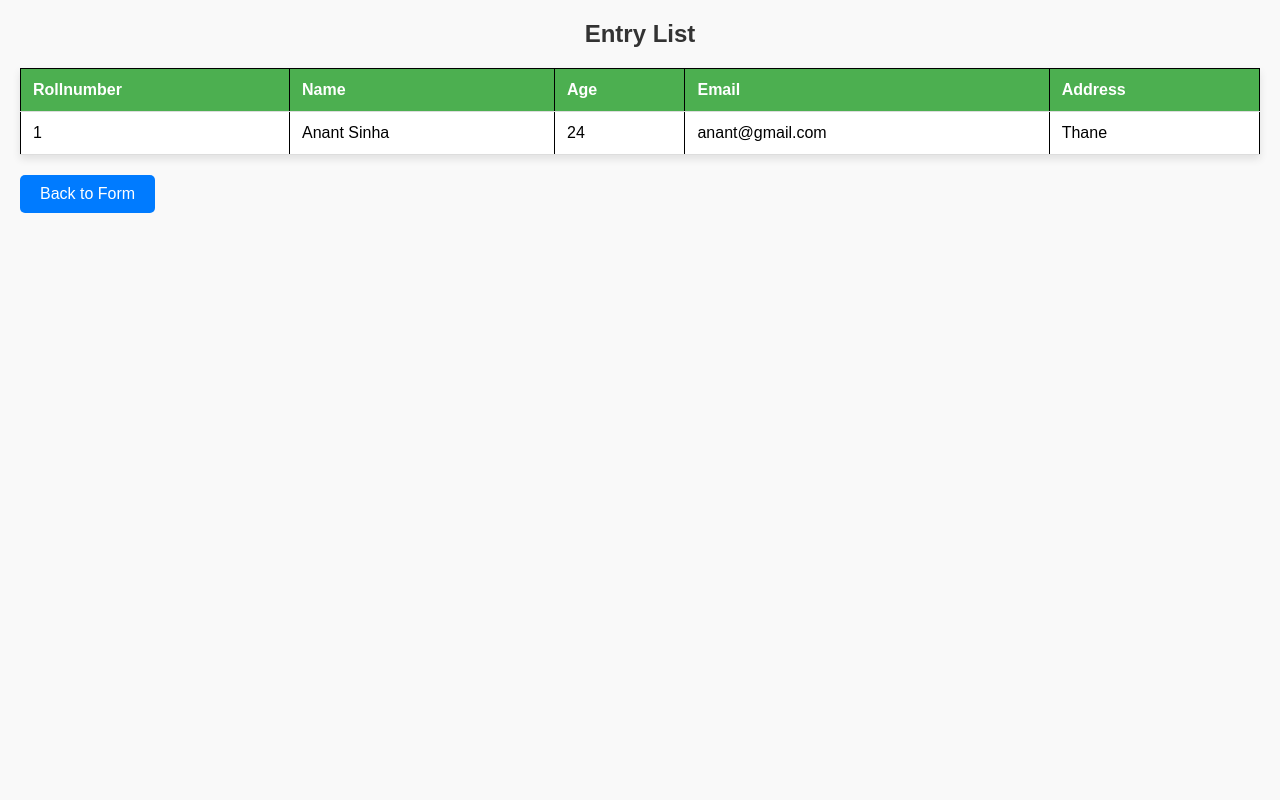
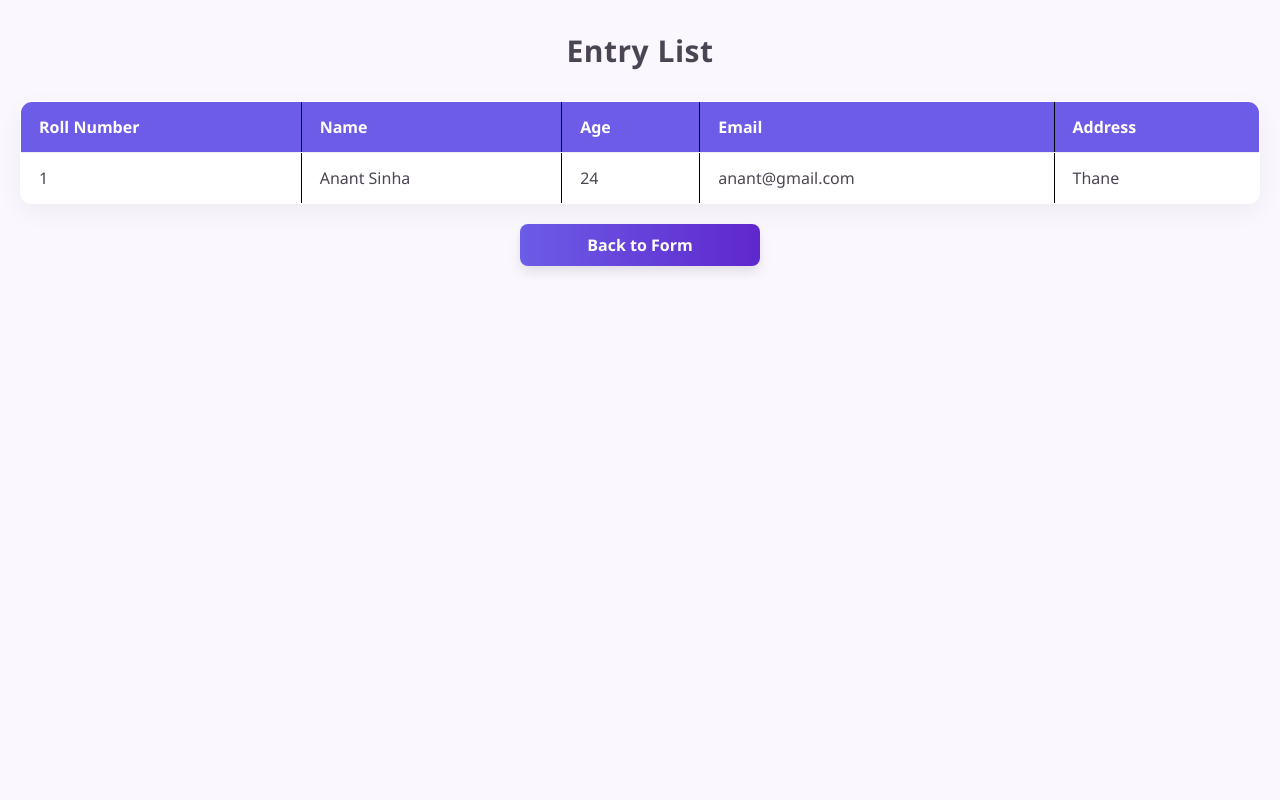
Before and after one commit to McaCoders2025/DocumentStoreWebsite, a Django app: page /student_info/110/ in a window 1280 px wide. Run offline with Django 5.2, Linux system fonts and the light colour scheme; data comes from the database, SQL or seed files in the repository.

Commit message:
Update display.html

```diff
--- a/home/templates/display.html
+++ b/home/templates/display.html
@@ -1,68 +1,131 @@
 {% extends "base.html" %}
 
 {% block start %}
-<h2>Entry List</h2>
+<h2 class="page-title">Entry List</h2>
 
 <style>
     body {
-        font-family: Arial, sans-serif;
-        background-color: #f9f9f9;
+        font-family: 'Segoe UI', Tahoma, Geneva, Verdana, sans-serif;
+        background-color: #faf7ff;
         margin: 0;
-        padding: 20px;
+        padding: 30px 20px;
     }
 
-    h2 {
+    .page-title {
         text-align: center;
-        color: #333;
+        color: #4b4453;
+        margin-bottom: 30px;
+        font-size: 30px;
+        font-weight: 700;
+        letter-spacing: 0.5px;
     }
 
     table {
         width: 100%;
         border-collapse: collapse;
+        background-color: #fff;
+        box-shadow: 0 8px 25px rgba(0, 0, 0, 0.05);
+        border-radius: 12px;
+        overflow: hidden;
+        animation: fadeIn 0.5s ease-in-out;
         margin-top: 20px;
-        background-color: white;
-        box-shadow: 0 4px 8px rgba(0, 0, 0, 0.1);
     }
 
-    th,
-    td {
-        padding: 12px;
+    th, td {
+        padding: 14px 18px;
         text-align: left;
-        border-bottom: 1px solid #ddd;
         font-size: 16px;
+        border-bottom: 1px solid #eee;
+        color: #4b4453;
     }
 
     th {
-        background-color: #4CAF50;
+        background-color: #6c5ce7;
         color: white;
+        font-weight: 600;
+    }
+
+    tr:nth-child(even) {
+        background-color: #f9f5ff;
     }
 
     tr:hover {
-        background-color: #f1f1f1;
+        background-color: #f3e8ff;
+    }
+
+    @keyframes fadeIn {
+        from {
+            opacity: 0;
+            transform: translateY(20px);
+        }
+        to {
+            opacity: 1;
+            transform: translateY(0);
+        }
     }
 
     .btn {
         display: inline-block;
+        margin: 20px auto 0 auto;
         padding: 10px 20px;
-        background-color: #007BFF;
+        background: linear-gradient(to right, #6c5ce7, #5f27cd);
         color: white;
         text-decoration: none;
-        border-radius: 5px;
-        margin-top: 20px;
+        font-size: 16px;
+        border-radius: 8px;
         text-align: center;
-        font-size: 16px;
-        transition: background-color 0.3s ease;
+        box-shadow: 0 6px 12px rgba(0, 0, 0, 0.1);
+        transition: all 0.3s ease;
+        max-width: 200px;
+        font-weight: 600;
+        display: block;
     }
 
     .btn:hover {
-        background-color: #0056b3;
+        background: #4a3fb3;
+        transform: scale(1.03);
+    }
+
+    @media screen and (max-width: 768px) {
+        table, thead, tbody, th, td, tr {
+            display: block;
+        }
+
+        thead {
+            display: none;
+        }
+
+        tr {
+            margin-bottom: 15px;
+            padding: 12px;
+            border-radius: 10px;
+            background: white;
+            box-shadow: 0 4px 8px rgba(0,0,0,0.05);
+        }
+
+        td {
+            position: relative;
+            padding: 12px 12px 12px 140px;
+            font-size: 15px;
+            color: #4b4453;
+        }
+
+        td::before {
+            content: attr(data-label);
+            position: absolute;
+            top: 12px;
+            left: 12px;
+            font-weight: 700;
+            color: #6c5ce7;
+            font-size: 14px;
+        }
     }
 </style>
 
 <table>
     <thead>
         <tr>
-            <th>Rollnumber</th>
+            <th>Roll Number</th>
             <th>Name</th>
             <th>Age</th>
             <th>Email</th>
@@ -71,11 +134,11 @@
     </thead>
     <tbody>
         <tr>
-            <td>{{ student.rollnumber }}</td>
-            <td>{{ student.name }}</td>
-            <td>{{ student.age }}</td>
-            <td>{{ student.email }}</td>
-            <td>{{ student.address }}</td>
+            <td data-label="Roll Number">{{ student.rollnumber }}</td>
+            <td data-label="Name">{{ student.name }}</td>
+            <td data-label="Age">{{ student.age }}</td>
+            <td data-label="Email">{{ student.email }}</td>
+            <td data-label="Address">{{ student.address }}</td>
         </tr>
     </tbody>
 </table>
```
